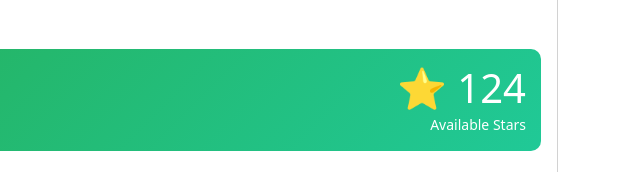
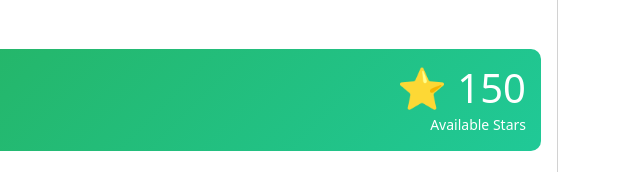
Before and after one commit to Vane1013/Football-Transfers, a plain HTML site: page Serega.html in a window 1280 px wide. Shown: the part 262-434 px from the top of the page, 640-1280 px from the left. Drawn offline with nearby package versions, Linux system fonts and the light colour scheme.

Commit message:
Serega.html

```diff
--- a/Serega.html
+++ b/Serega.html
@@ -340,7 +340,7 @@
                             <p class="mb-0">Current transfer budget and team statistics</p>
                         </div>
                         <div class="col-md-4 text-end">
-                            <div class="h1 mb-0">⭐ 124</div>
+                            <div class="h1 mb-0">⭐ 150</div>
                             <small>Available Stars</small>
                         </div>
                     </div>
```
